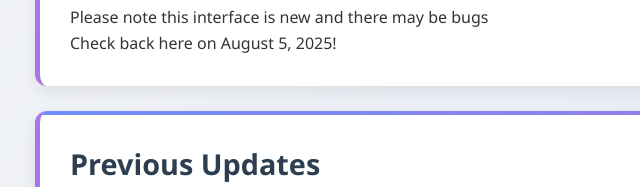
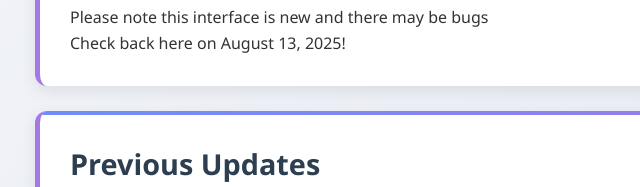
Before and after one commit to littletree866/website, a plain HTML site: page news.html in a window 1280 px wide. Shown: the part 613-800 px from the top of the page, 105-745 px from the left. Drawn offline with Linux system fonts and the light colour scheme.

Commit message:
Update news.html

```diff
--- a/news.html
+++ b/news.html
@@ -240,7 +240,7 @@
 
                 </ul>
                 <p>Please note this interface is new and there may be bugs</p>
-                <p>Check back here on August 5, 2025!</p>
+                <p>Check back here on August 13, 2025!</p>
             </div>
 
             <div class="update-card">
```
